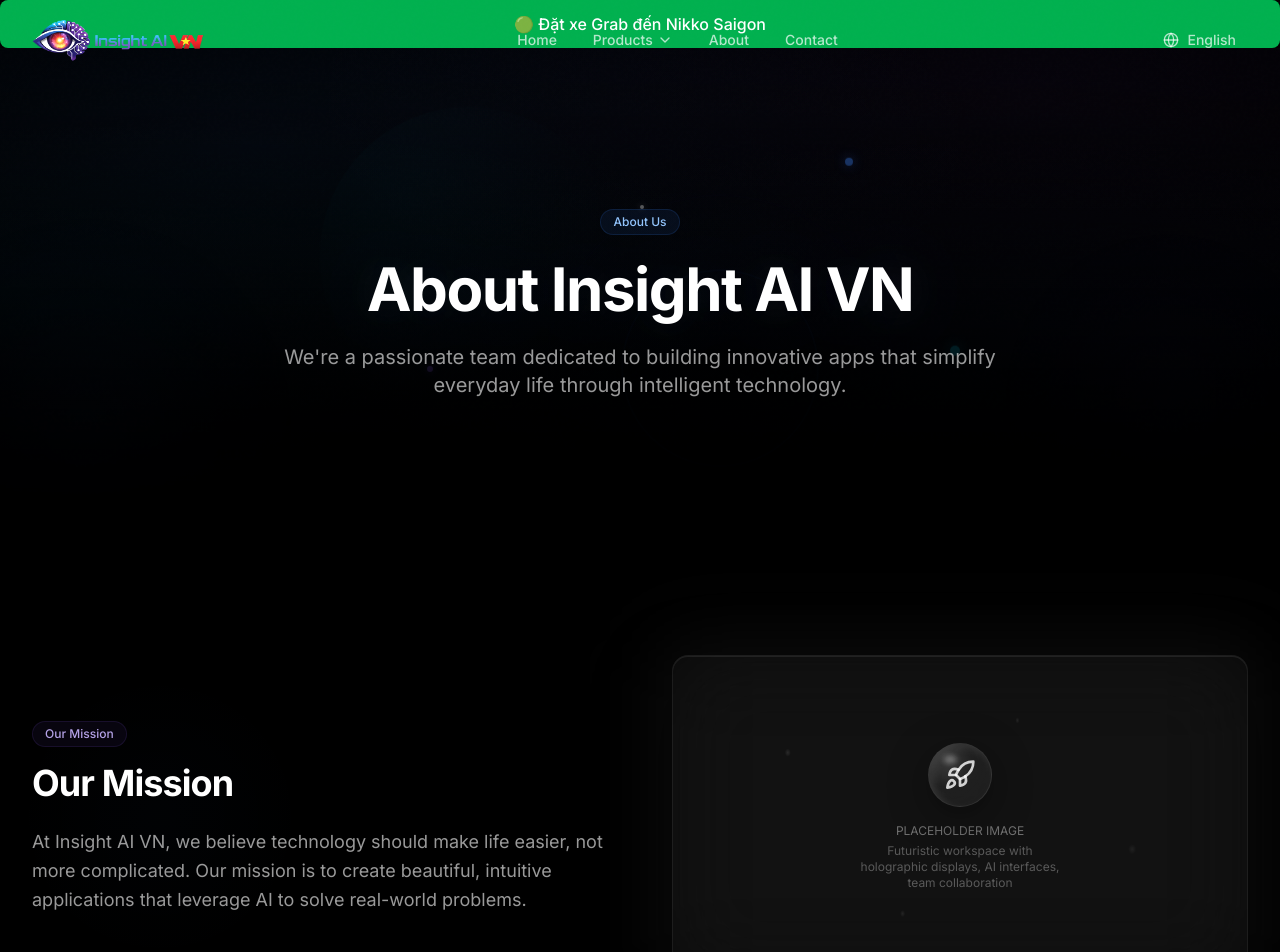
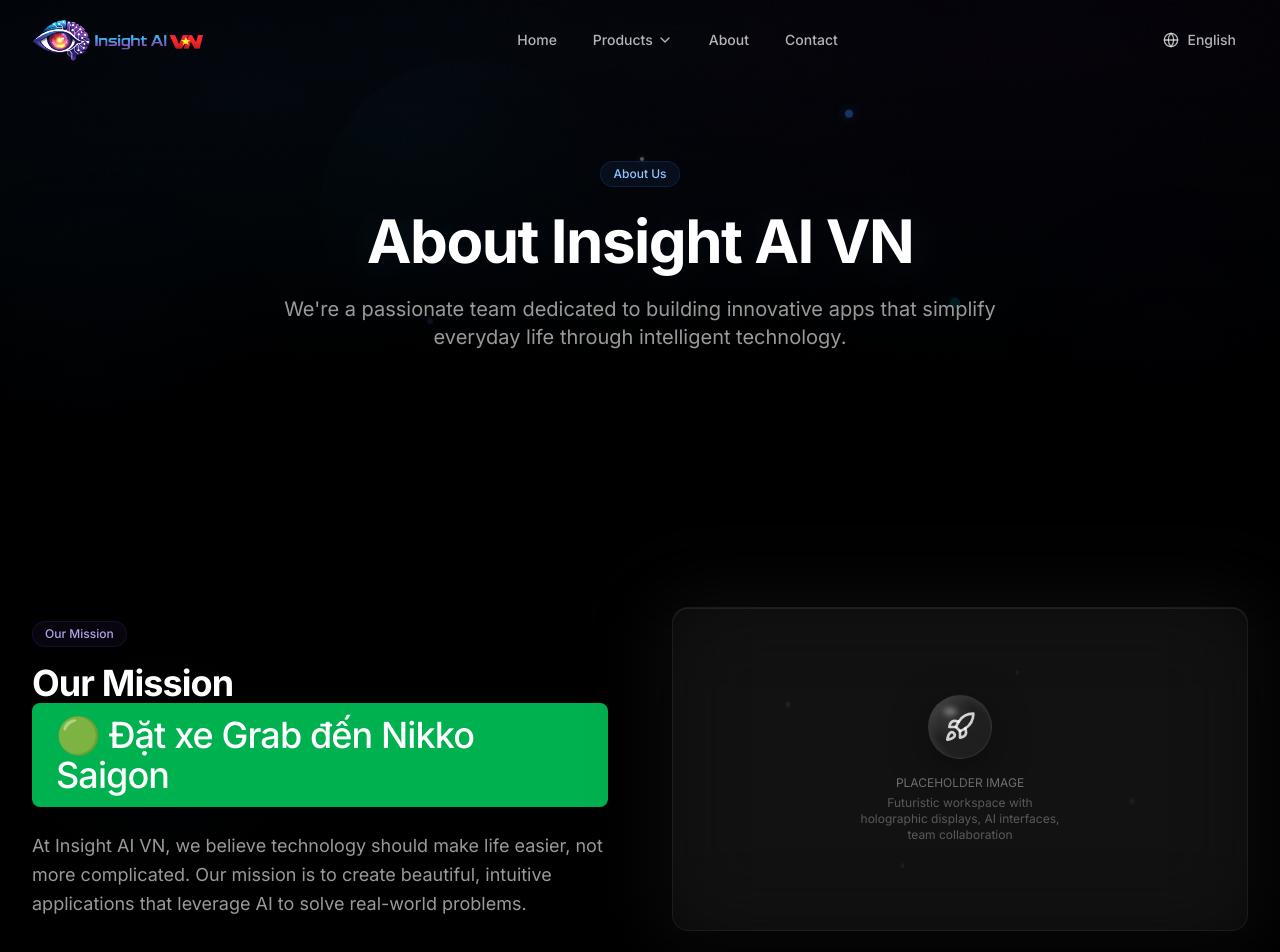
Before and after one commit to lethanhdatit/landing.site, a Next.js app: page /en/about in a window 1280 px wide. Shown: the top 952 px of the page. Built offline with nearby package versions, Linux system fonts and the light colour scheme.

Commit message:
test grap deeplink

```diff
--- a/src/app/[locale]/about/page.tsx
+++ b/src/app/[locale]/about/page.tsx
@@ -39,7 +39,7 @@ export default async function AboutPage({ params }: Props) {
 
   return (
     <div className="flex flex-col">
-      <GrabButton />
+
       {/* Hero Section */}
       <section className="relative overflow-hidden pt-32 pb-20 md:pt-40 md:pb-32">
         {/* Background */}
@@ -75,6 +75,7 @@ export default async function AboutPage({ params }: Props) {
                 <span className="badge-accent mb-4">{t('mission.badge')}</span>
                 <h2 className="font-display text-3xl font-bold tracking-tight text-white md:text-4xl">
                   {t('mission.title')}
+                  <GrabButton />
                 </h2>
                 <p className="mt-6 text-lg text-white/60 leading-relaxed">
                   {t('mission.content')}
```
